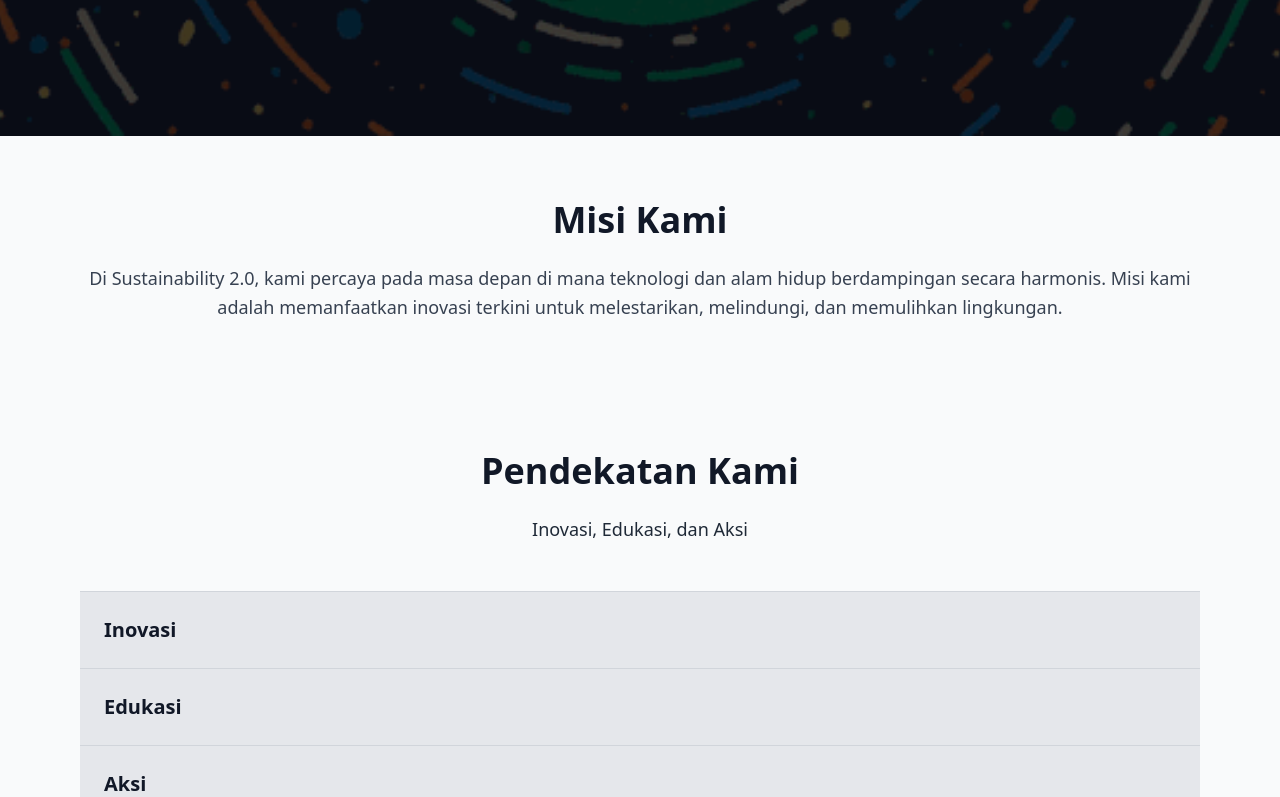
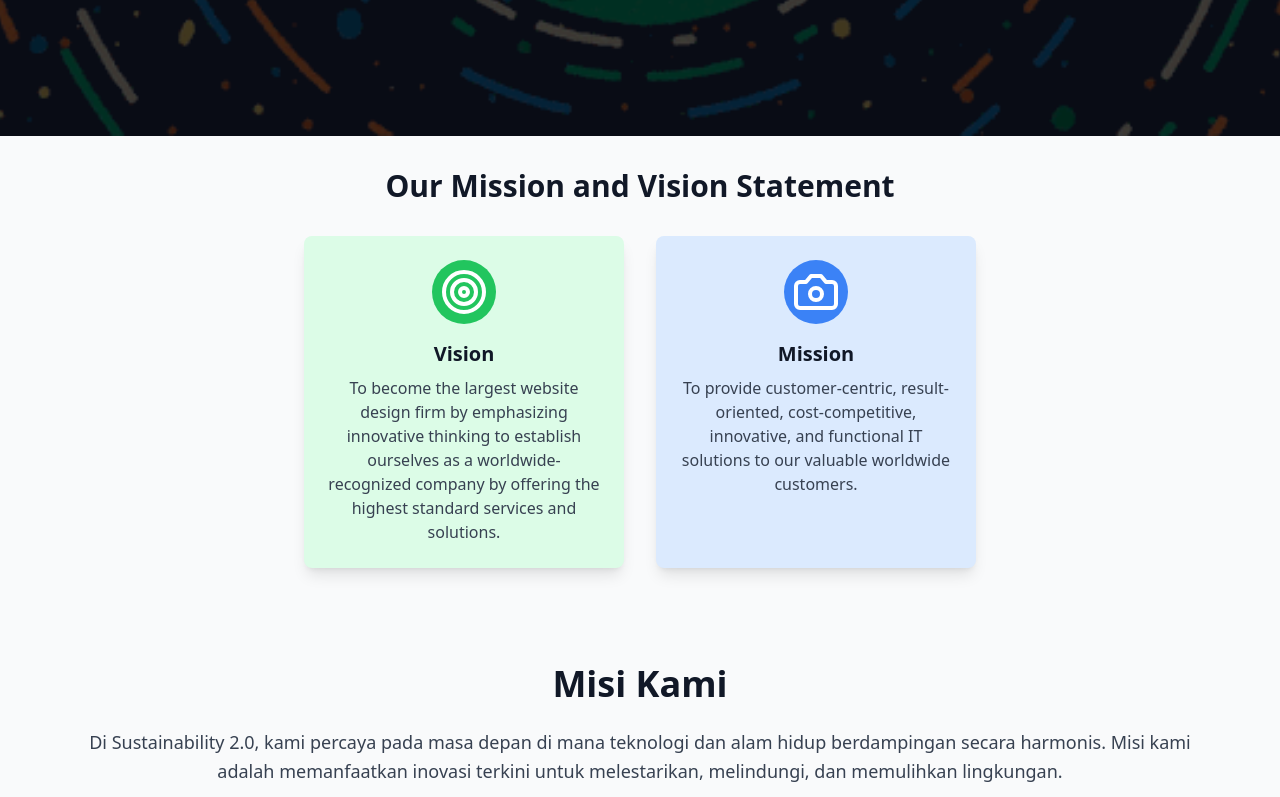
Before and after one commit to reynaldo0/Futuron, a React (Vite) app: page /about in a window 1280 px wide. Shown: the part 664-1461 px from the top of the page. Built offline with nearby package versions, Linux system fonts and the light colour scheme; no server answers.

Commit message:
clean code

```diff
--- /dev/null
+++ b/src/docs/ImpactFeedData.jsx
@@ -0,0 +1,76 @@
+// docs/projectData.jsx
+
+export const mockData = [
+  {
+    id: 1,
+    lokasi: "Reboisasi di Sumatra",
+    pohonDitanam: 80000,
+    karbonDiOffset: 2500,
+    lat: 5.5483, // Lintang Sabang (Aceh, Sumatra)
+    lng: 95.3238, // Bujur Sabang (Aceh, Sumatra)
+  },
+  {
+    id: 2,
+    lokasi: "Restorasi Mangrove di Jawa",
+    pohonDitanam: 50000,
+    karbonDiOffset: 1200,
+    lat: -6.2088, // Lintang Jawa
+    lng: 106.8456, // Bujur Jawa
+  },
+  {
+    id: 3,
+    lokasi: "Konservasi Lahan Gambut di Kalimantan",
+    pohonDitanam: 120000,
+    karbonDiOffset: 4000,
+    lat: -1.6199, // Lintang Kalimantan
+    lng: 113.8217, // Bujur Kalimantan
+  },
+  {
+    id: 4,
+    lokasi: "Rehabilitasi Hutan di Papua",
+    pohonDitanam: 60000,
+    karbonDiOffset: 1500,
+    lat: -8.4667, // Lintang Merauke, Papua
+    lng: 140.3333, // Bujur Merauke, Papua
+  },
+  {
+    id: 5,
+    lokasi: "Restorasi Ekosistem di Sulawesi",
+    pohonDitanam: 70000,
+    karbonDiOffset: 1800,
+    lat: -1.4304, // Lintang Sulawesi
+    lng: 121.4456, // Bujur Sulawesi
+  },
+  {
+    id: 6,
+    lokasi: "Proyek Konservasi Terumbu Karang di Bali",
+    pohonDitanam: 10000,
+    karbonDiOffset: 300,
+    lat: -8.4095, // Lintang Bali
+    lng: 115.1889, // Bujur Bali
+  },
+  {
+    id: 7,
+    lokasi: "Proyek Reboisasi di Maluku",
+    pohonDitanam: 20000,
+    karbonDiOffset: 600,
+    lat: -3.2385, // Lintang Maluku
+    lng: 130.1453, // Bujur Maluku
+  },
+  {
+    id: 8,
+    lokasi: "Reboisasi di NTT",
+    pohonDitanam: 50000,
+    karbonDiOffset: 1000,
+    lat: -8.6574, // Lintang NTT (Kupang)
+    lng: 121.0794, // Bujur NTT
+  },
+  {
+    id: 9,
+    lokasi: "Reboisasi di Sumatra Barat (Lombok)",
+    pohonDitanam: 45000,
+    karbonDiOffset: 900,
+    lat: -0.9634, // Lintang Sumatra Barat (Padang)
+    lng: 100.36, // Bujur Sumatra Barat (Padang)
+  },
+];
--- a/src/pages/About/About.jsx
+++ b/src/pages/About/About.jsx
@@ -1,5 +1,6 @@
 import React, { useState } from 'react';
 import Hero from './Hero';
+import Mission from './Mission';
 
 const AccordionItem = ({ title, content }) => {
   const [isOpen, setIsOpen] = useState(false);
@@ -26,6 +27,8 @@
     <div className="bg-gray-50 text-gray-900 min-h-screen">
 
       <Hero/>
+
+      <Mission/>
 
       {/* About Section */}
       <section id="about-section" className="py-16 px-6 md:px-20">
--- /dev/null
+++ b/src/pages/About/Mission.jsx
@@ -0,0 +1,35 @@
+import React from 'react';
+import { Camera, Target } from 'lucide-react';
+
+const Mission = () => {
+  return (
+    <section className="container mx-auto px-4 py-8">
+      <h2 className="text-3xl font-semibold text-center mb-8">Our Mission and Vision Statement</h2>
+      <div className="flex flex-wrap justify-center gap-8">
+        {/* Vision Section */}
+        <div className="flex flex-col items-center bg-green-100 p-6 rounded-lg shadow-lg max-w-xs">
+          <div className="flex justify-center items-center bg-green-500 text-white rounded-full w-16 h-16 mb-4">
+            <Target size={48} />
+          </div>
+          <h3 className="text-xl font-semibold mb-2">Vision</h3>
+          <p className="text-center text-gray-700">
+            To become the largest website design firm by emphasizing innovative thinking to establish ourselves as a worldwide-recognized company by offering the highest standard services and solutions.
+          </p>
+        </div>
+
+        {/* Mission Section */}
+        <div className="flex flex-col items-center bg-blue-100 p-6 rounded-lg shadow-lg max-w-xs">
+          <div className="flex justify-center items-center bg-blue-500 text-white rounded-full w-16 h-16 mb-4">
+            <Camera size={48} />
+          </div>
+          <h3 className="text-xl font-semibold mb-2">Mission</h3>
+          <p className="text-center text-gray-700">
+            To provide customer-centric, result-oriented, cost-competitive, innovative, and functional IT solutions to our valuable worldwide customers.
+          </p>
+        </div>
+      </div>
+    </section>
+  );
+};
+
+export default Mission;
--- a/src/pages/Home/ImpactFeed.jsx
+++ b/src/pages/Home/ImpactFeed.jsx
@@ -1,93 +1,21 @@
-import React, { useState, useEffect } from 'react';
-import { MapContainer, TileLayer, Marker, Popup } from 'react-leaflet';
-import 'leaflet/dist/leaflet.css';
-import L from 'leaflet';
-import CountUp from 'react-countup'; // Import CountUp
-import StatCard from '../../components/StatCard';
+import React, { useState, useEffect } from "react";
+import { MapContainer, TileLayer, Marker, Popup } from "react-leaflet";
+import "leaflet/dist/leaflet.css";
+import L from "leaflet";
+import CountUp from "react-countup"; // Import CountUp
+import StatCard from "../../components/StatCard";
+import { mockData } from "../../docs/ImpactFeedData";
 
 // Ikon untuk marker peta
 delete L.Icon.Default.prototype._getIconUrl;
 L.Icon.Default.mergeOptions({
-  iconRetinaUrl: 'https://cdnjs.cloudflare.com/ajax/libs/leaflet/1.7.1/images/marker-icon-2x.png',
-  iconUrl: 'https://cdnjs.cloudflare.com/ajax/libs/leaflet/1.7.1/images/marker-icon.png',
-  shadowUrl: 'https://cdnjs.cloudflare.com/ajax/libs/leaflet/1.7.1/images/marker-shadow.png',
+  iconRetinaUrl:
+    "https://cdnjs.cloudflare.com/ajax/libs/leaflet/1.7.1/images/marker-icon-2x.png",
+  iconUrl:
+    "https://cdnjs.cloudflare.com/ajax/libs/leaflet/1.7.1/images/marker-icon.png",
+  shadowUrl:
+    "https://cdnjs.cloudflare.com/ajax/libs/leaflet/1.7.1/images/marker-shadow.png",
 });
-
-// Data Proyek Lingkungan di Indonesia (Mock Data)
-const mockData = [
-  {
-    id: 1,
-    lokasi: "Reboisasi di Sumatra",
-    pohonDitanam: 80000,
-    karbonDiOffset: 2500,
-    lat: 5.5483, // Lintang Sabang (Aceh, Sumatra)
-    lng: 95.3238, // Bujur Sabang (Aceh, Sumatra)
-  },
-  {
-    id: 2,
-    lokasi: "Restorasi Mangrove di Jawa",
-    pohonDitanam: 50000,
-    karbonDiOffset: 1200,
-    lat: -6.2088, // Lintang Jawa
-    lng: 106.8456, // Bujur Jawa
-  },
-  {
-    id: 3,
-    lokasi: "Konservasi Lahan Gambut di Kalimantan",
-    pohonDitanam: 120000,
-    karbonDiOffset: 4000,
-    lat: -1.6199, // Lintang Kalimantan
-    lng: 113.8217, // Bujur Kalimantan
-  },
-  {
-    id: 4,
-    lokasi: "Rehabilitasi Hutan di Papua",
-    pohonDitanam: 60000,
-    karbonDiOffset: 1500,
-    lat: -8.4667, // Lintang Merauke, Papua
-    lng: 140.3333, // Bujur Merauke, Papua
-  },
-  {
-    id: 5,
-    lokasi: "Restorasi Ekosistem di Sulawesi",
-    pohonDitanam: 70000,
-    karbonDiOffset: 1800,
-    lat: -1.4304, // Lintang Sulawesi
-    lng: 121.4456, // Bujur Sulawesi
-  },
-  {
-    id: 6,
-    lokasi: "Proyek Konservasi Terumbu Karang di Bali",
-    pohonDitanam: 10000,
-    karbonDiOffset: 300,
-    lat: -8.4095, // Lintang Bali
-    lng: 115.1889, // Bujur Bali
-  },
-  {
-    id: 7,
-    lokasi: "Proyek Reboisasi di Maluku",
-    pohonDitanam: 20000,
-    karbonDiOffset: 600,
-    lat: -3.2385, // Lintang Maluku
-    lng: 130.1453, // Bujur Maluku
-  },
-  {
-    id: 8,
-    lokasi: "Reboisasi di NTT",
-    pohonDitanam: 50000,
-    karbonDiOffset: 1000,
-    lat: -8.6574, // Lintang NTT (Kupang)
-    lng: 121.0794, // Bujur NTT
-  },
-  {
-    id: 9,
-    lokasi: "Reboisasi di Sumatra Barat (Lombok)",
-    pohonDitanam: 45000,
-    karbonDiOffset: 900,
-    lat: -0.9634, // Lintang Sumatra Barat (Padang)
-    lng: 100.3600, // Bujur Sumatra Barat (Padang)
-  },
-];
 
 // Komponen Kartu Proyek untuk Feed Langsung
 const ProjectCard = ({ project }) => (
@@ -106,6 +34,16 @@
     setFeedData(mockData);
   }, []);
 
+  // Filter hanya proyek yang berada di Indonesia (Lintang: -11.5 hingga 6.0, Bujur: 95 hingga 141)
+  const filteredProjects = feedData.filter((project) => {
+    return (
+      project.lat >= -11.5 &&
+      project.lat <= 6.0 && // Lintang Indonesia
+      project.lng >= 95.0 &&
+      project.lng <= 141.0 // Bujur Indonesia
+    );
+  });
+
   return (
     <div className="min-h-screen container mx-auto p-5 mt-40">
       <h1 className="text-4xl font-bold text-center text-green-600 mb-10">
@@ -117,22 +55,29 @@
         {/* Gunakan CountUp di sini */}
         <StatCard title="Total Karbon Di-offset" value={13800} />
         <StatCard title="Total Pohon Ditanam" value={500000} />
-        <StatCard title="Proyek Aktif" value={feedData.length} />
+        <StatCard title="Proyek Aktif" value={filteredProjects.length} />
       </div>
 
       {/* Feed Langsung */}
       <div className="grid grid-cols-2 md:grid-cols-3 gap-6 mb-10">
-        {feedData.map((project) => (
+        {filteredProjects.map((project) => (
           <ProjectCard key={project.id} project={project} />
         ))}
       </div>
 
       {/* Bagian Peta */}
       <div className="mt-12">
-        <h2 className="text-2xl font-semibold text-green-700 mb-5">Lokasi Proyek di Indonesia</h2>
-        <MapContainer center={[-2.5489, 118.0149]} zoom={5} className="w-full h-96" attributionControl={false}>
+        <h2 className="text-2xl font-semibold text-green-700 mb-5">
+          Lokasi Proyek di Indonesia
+        </h2>
+        <MapContainer
+          center={[-2.5489, 118.0149]}
+          zoom={5}
+          className="w-full h-96"
+          attributionControl={false}
+        >
           <TileLayer url="https://{s}.tile.openstreetmap.org/{z}/{x}/{y}.png" />
-          {feedData.map((project) => (
+          {filteredProjects.map((project) => (
             <Marker key={project.id} position={[project.lat, project.lng]}>
               <Popup>
                 <strong>{project.lokasi}</strong>
```
Also changed, not shown: src/components/MapView.jsx (added).
